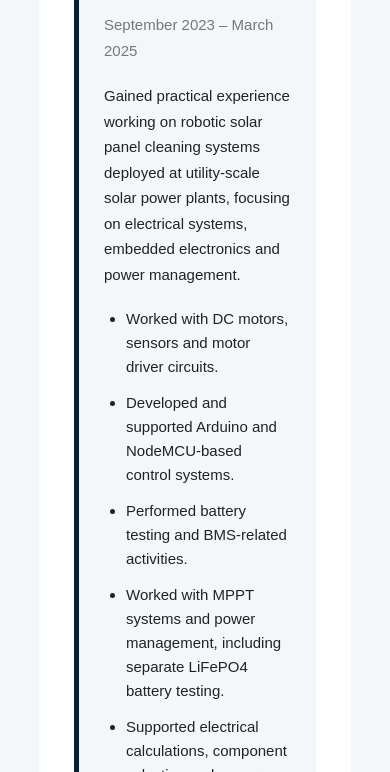
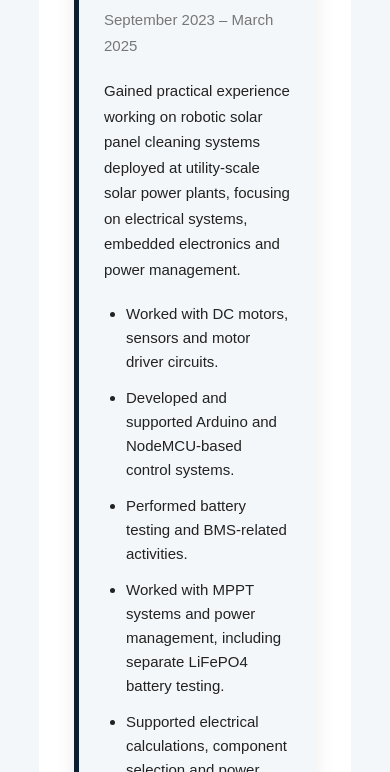
Before and after one commit to abaraajithan05/My_Portfolio, a plain HTML site: page index.html in a window 390 px wide. In both pictures the pointer is over the element 195 px from the left and 5974 px from the top of the page. Shown: the part 5624-6396 px from the top of the page. Drawn offline with Linux system fonts and the light colour scheme.

Commit message:
Refactor CSS for improved structure and responsiveness

```diff
--- a/style.css
+++ b/style.css
@@ -281,6 +281,15 @@ li {
     line-height: 1.6;
 }
 
+.experience-card {
+    transition: transform 0.3s ease, box-shadow 0.3s ease;
+}
+
+.experience-card:hover {
+    transform: translateY(-5px);
+    box-shadow: 0 8px 20px rgba(0, 0, 0, 0.08);
+}
+
 /* Contact Section */
 
 .contact-card {
```
